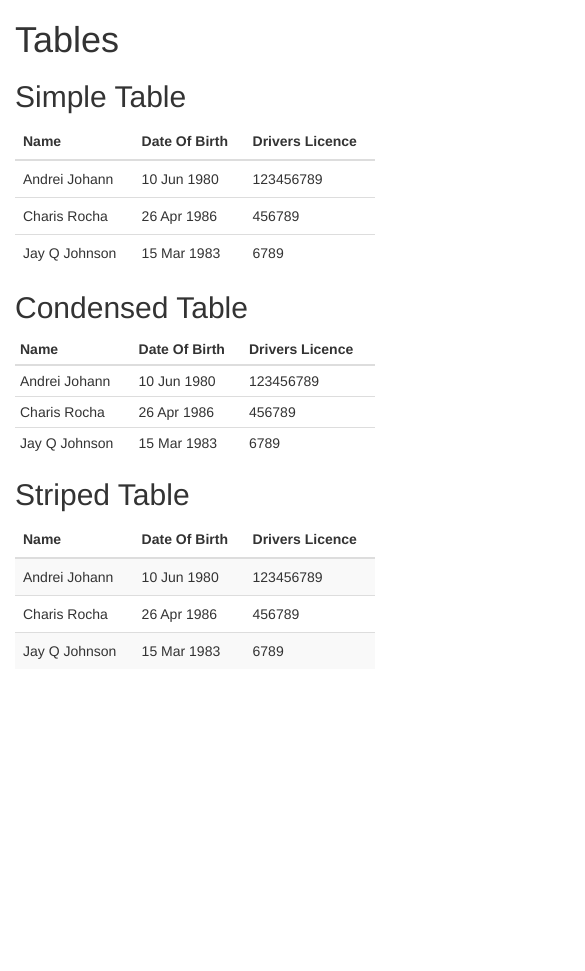
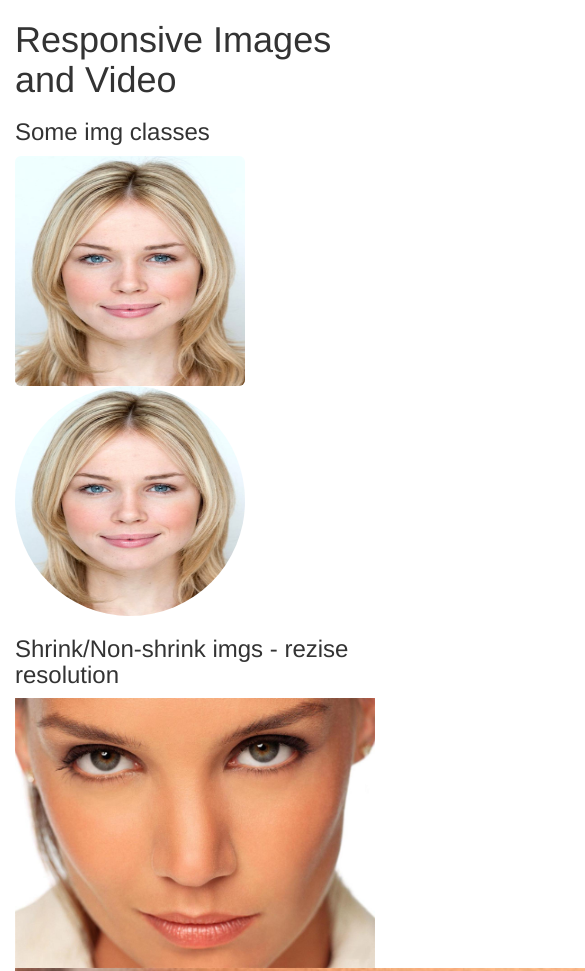
Before and after one commit to andreijohann/bootstrapEx, a plain HTML site: page index.html in a window 390 px wide. Shown: the top 971 px of the page, 585 px wide, since content can reach past the window. Before the commit the page ends 844 px from the top, so only its background shows below. Drawn offline with nearby package versions, Linux system fonts and the light colour scheme.

Commit message:
Responsive Images and Videos

```diff
--- a/index.html
+++ b/index.html
@@ -9,91 +9,22 @@
 <body>
 <div class="container">
 
-    <h1>Tables</h1>
+    <h1>Responsive Images and Video</h1>
 
-    <h2>Simple Table</h2>
-    <table class="table">
-        <thead>
-            <tr>
-                <th>Name</th>
-                <th>Date Of Birth</th>
-                <th>Drivers Licence</th>
-            </tr>
-        </thead>
-        <tbody>
-            <tr>
-                <td>Andrei Johann</td>
-                <td>10 Jun 1980</td>
-                <td>123456789</td>
-            </tr>
-            <tr>
-                <td>Charis Rocha</td>
-                <td>26 Apr 1986</td>
-                <td>456789</td>
-            </tr>
-            <tr>
-                <td>Jay Q Johnson</td>
-                <td>15 Mar 1983</td>
-                <td>6789</td>
-            </tr>
-        </tbody>
-    </table>
+    <h3>Some img classes</h3>
+    <img src="images/face1.jpg" class="img-rounded" width="230" height="230" />
+    <img src="images/face1.jpg" class="img-circle" width="230" height="230" />
 
-    <h2>Condensed Table</h2>
-    <table class="table table-condensed">
-        <thead>
-            <tr>
-                <th>Name</th>
-                <th>Date Of Birth</th>
-                <th>Drivers Licence</th>
-            </tr>
-        </thead>
-        <tbody>
-            <tr>
-                <td>Andrei Johann</td>
-                <td>10 Jun 1980</td>
-                <td>123456789</td>
-            </tr>
-            <tr>
-                <td>Charis Rocha</td>
-                <td>26 Apr 1986</td>
-                <td>456789</td>
-            </tr>
-            <tr>
-                <td>Jay Q Johnson</td>
-                <td>15 Mar 1983</td>
-                <td>6789</td>
-            </tr>
-        </tbody>
-    </table>
+    <h3>Shrink/Non-shrink imgs - rezise resolution</h3>
+    <img src="images/face2.jpg" class="img-responsive"  />
+    <img src="images/face2.jpg"  />
 
-    <h2>Striped Table</h2>
-    <table class="table table-striped">
-        <thead>
-            <tr>
-                <th>Name</th>
-                <th>Date Of Birth</th>
-                <th>Drivers Licence</th>
-            </tr>
-        </thead>
-        <tbody>
-            <tr>
-                <td>Andrei Johann</td>
-                <td>10 Jun 1980</td>
-                <td>123456789</td>
-            </tr>
-            <tr>
-                <td>Charis Rocha</td>
-                <td>26 Apr 1986</td>
-                <td>456789</td>
-            </tr>
-            <tr>
-                <td>Jay Q Johnson</td>
-                <td>15 Mar 1983</td>
-                <td>6789</td>
-            </tr>
-        </tbody>
-    </table>
+    <hr>
+
+    <h3>Responsive videos</h3>
+    <div class="embed-responsive embed-responsive-16by9">
+        <iframe class="embed-responsive-item" src="https://www.youtube.com/embed/tdWerMPlcYA"></iframe>
+    </div>
 
 </div>
   <script src="https://ajax.googleapis.com/ajax/libs/jquery/3.2.0/jquery.min.js"></script>
```
Also changed, not shown: images/face1.jpg (added), images/face2.jpg (added), images/family2.jpg (added), 2 other files.
